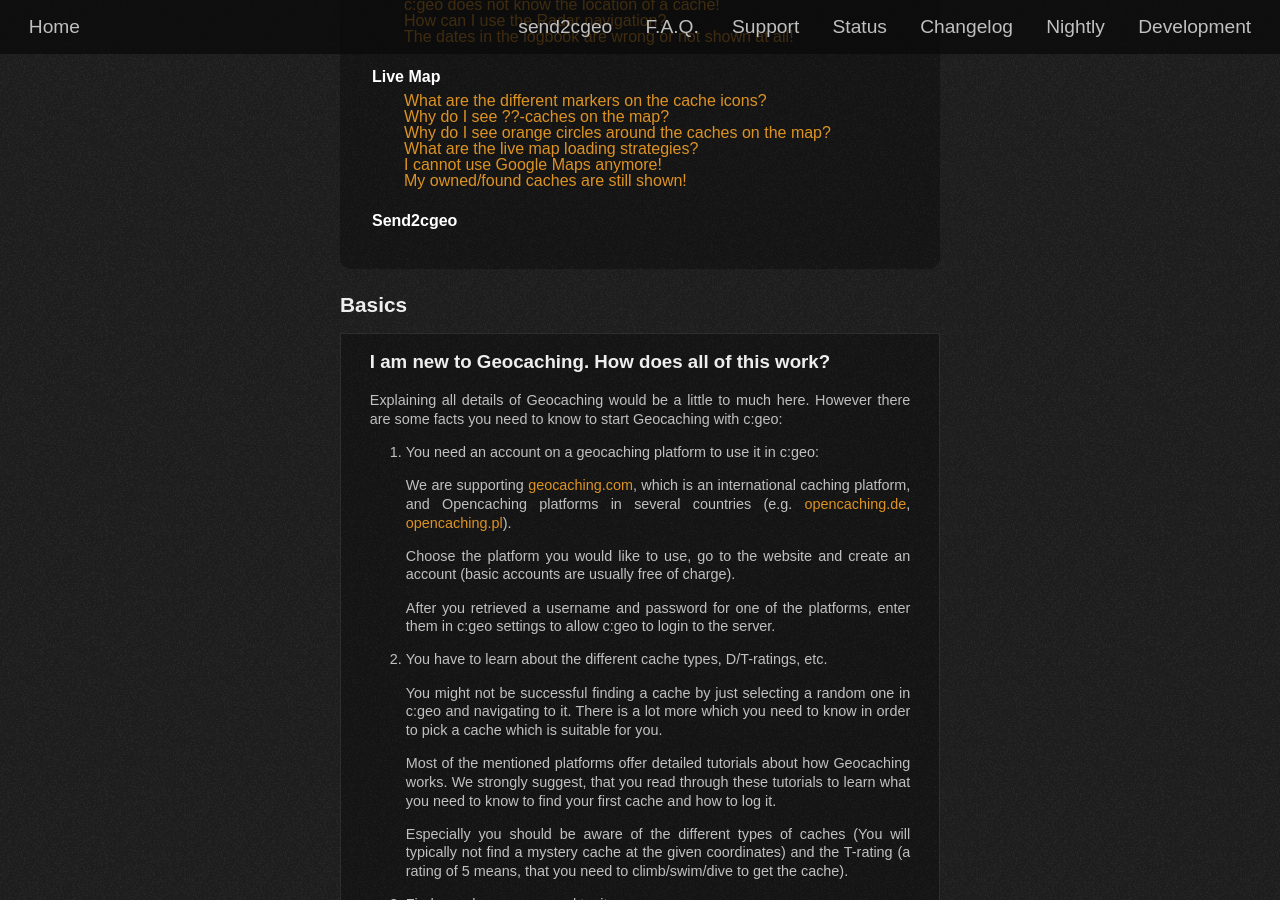
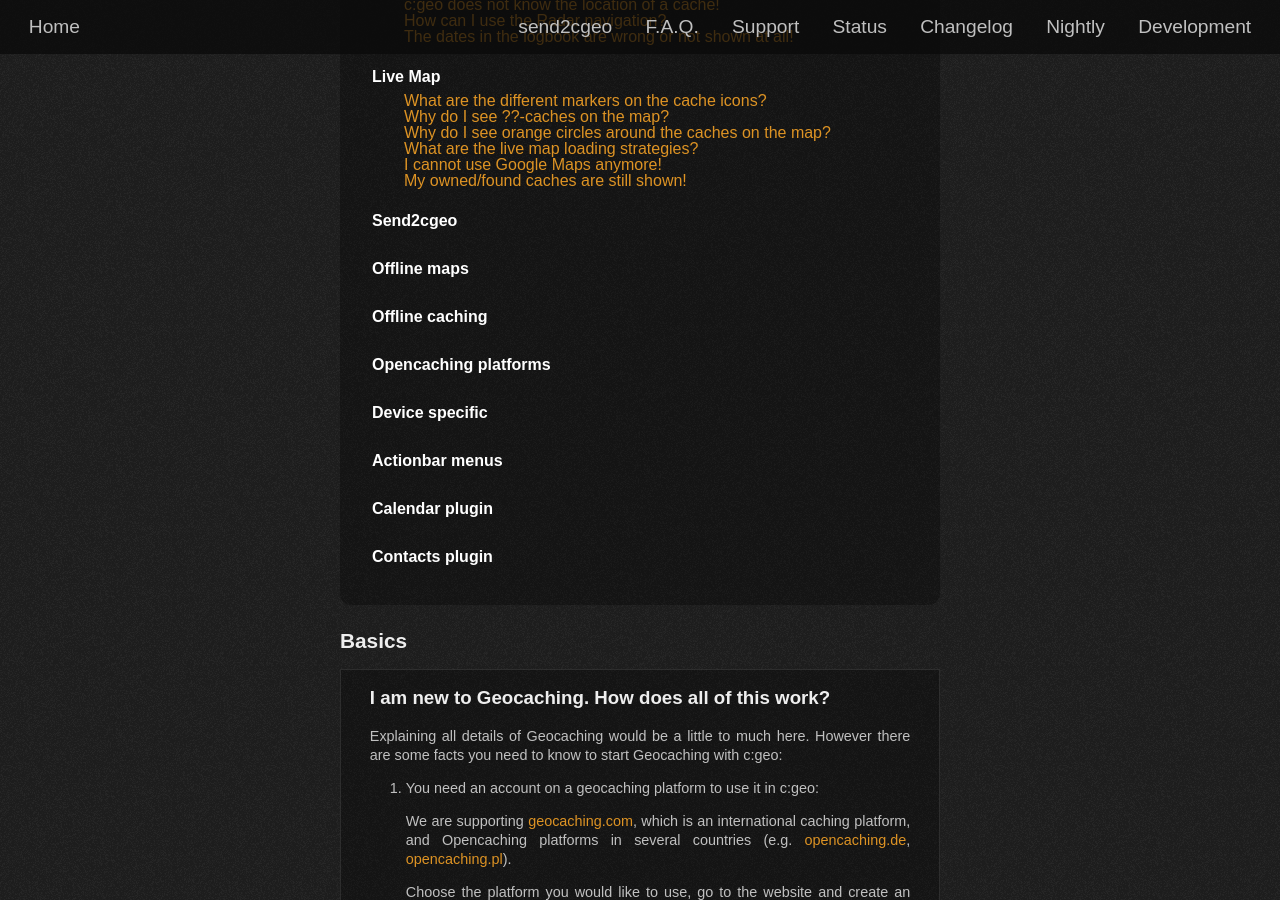
Before and after one commit to cgeo/cgeo.github.io, a Jekyll site: the page built from faq.html, in a window 1280 px wide and 900 px high, scrolled down 836 px. Built offline with Jekyll 4.4.1, drawn with Linux system fonts in a browser that asks for light colours; some web fonts are replaced; some of the changed text lies outside the part shown.

Commit message:
Add all sections

```diff
--- a/_data/faq.yml
+++ b/_data/faq.yml
@@ -566,3 +566,24 @@
 
 - title: Send2cgeo
   items:
+
+- title: Offline maps
+  items:
+
+- title: Offline caching
+  items:
+
+- title: Opencaching platforms
+  items:
+
+- title: Device specific
+  items:
+
+- title: Actionbar menus
+  items:
+
+- title: Calendar plugin
+  items:
+
+- title: Contacts plugin
+  items:
```
